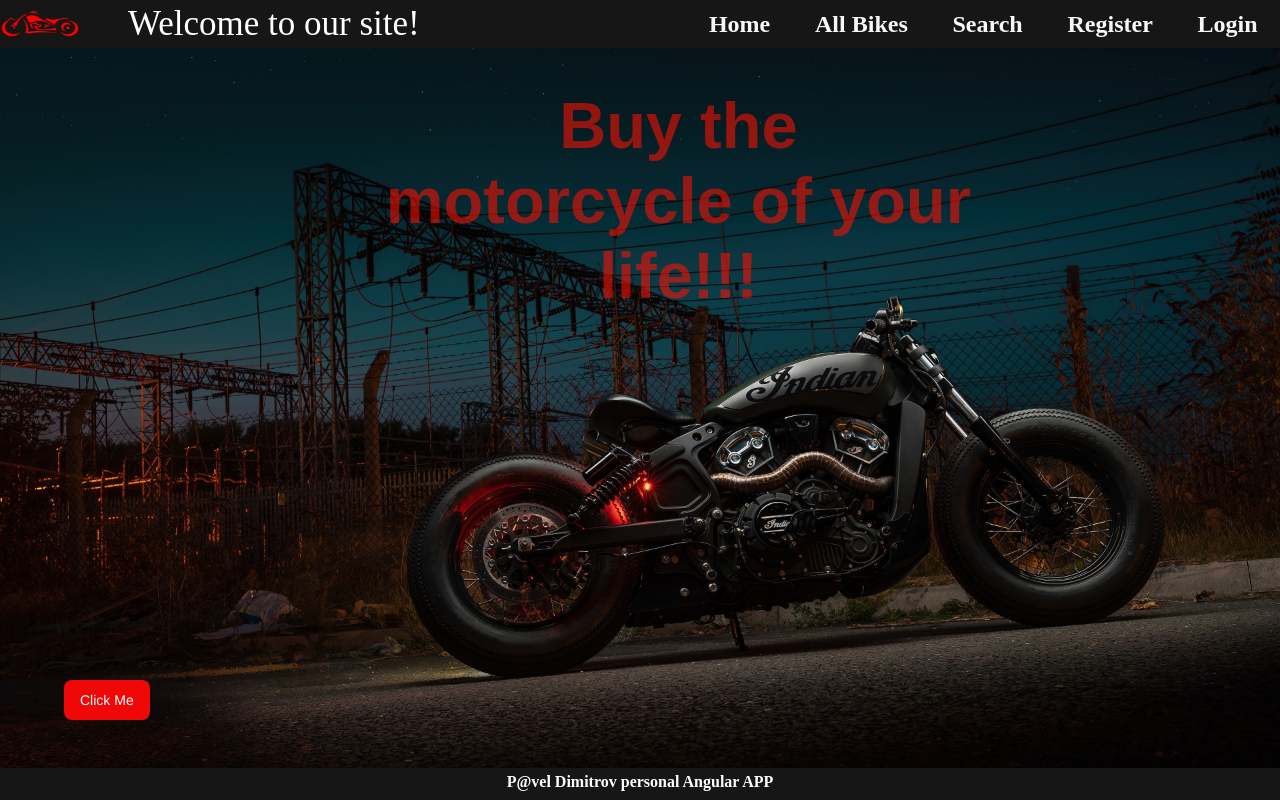
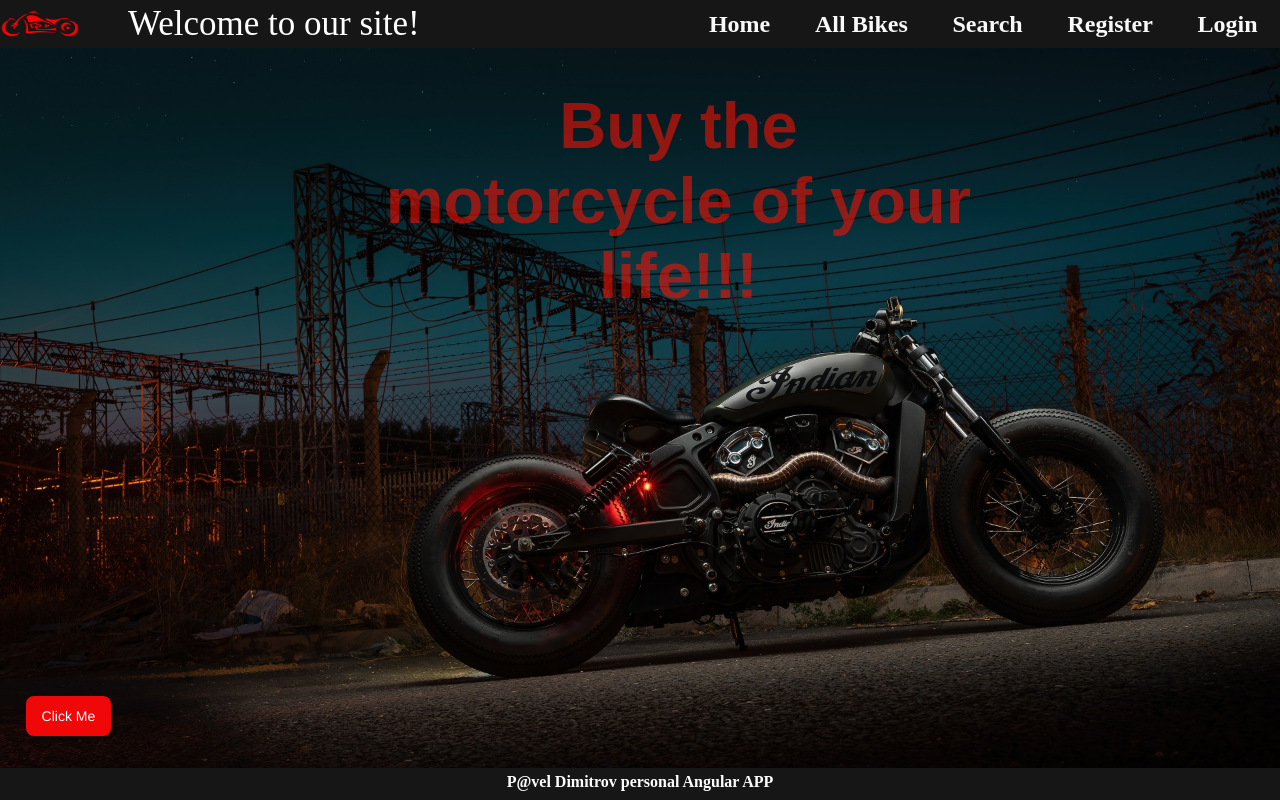
Before and after one commit to 2HEADSs/SPA-Angular, an Angular app in the folder motorcycle-app/: page / in a window 1280 px wide. Built offline with nearby package versions, Linux system fonts and the light colour scheme.

Commit message:
update css

```diff
--- a/motorcycle-app/src/app/core/main/main.component.css
+++ b/motorcycle-app/src/app/core/main/main.component.css
@@ -53,8 +53,8 @@
 <button class="button-1" role="button">Button 1</button> */
 .animate {
   position: absolute;
-  top: 85%;
-  left: 5%;
+  top: 87%;
+  left: 2%;
 }
 /* .animate p {
   position: absolute;
```
